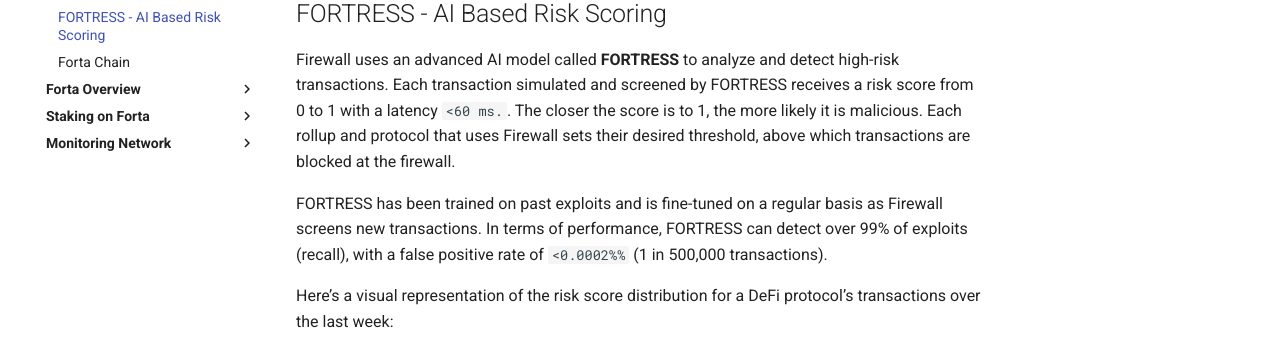
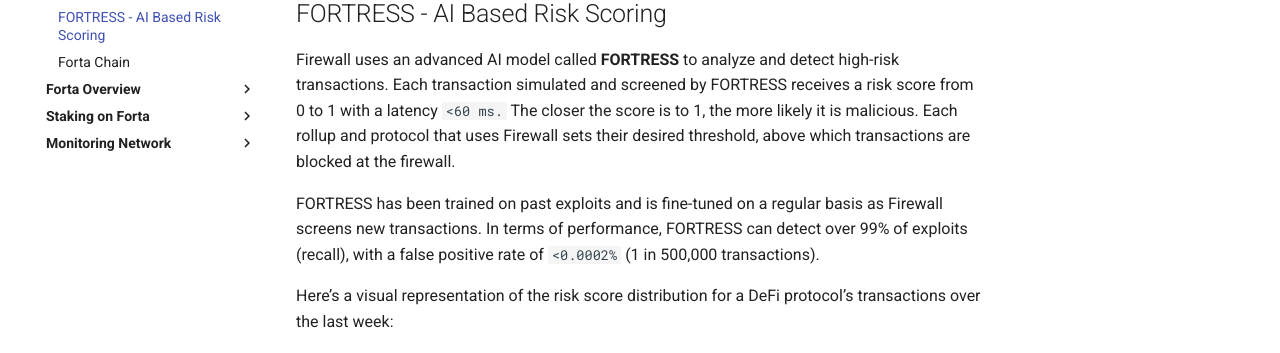
Before and after one commit to forta-network/docs, an MkDocs documentation site: the page built from docs/FORTRESS-ai-based-risk-scoring.md, in a window 1280 px wide and 1007 px high. Shown: the part 184-537 px from the top of the window. Built offline with MkDocs 1.6.1 and Material for MkDocs 9.7.7, drawn with Linux system fonts in a browser that asks for light colours.

```diff
--- a/docs/FORTRESS-ai-based-risk-scoring.md
+++ b/docs/FORTRESS-ai-based-risk-scoring.md
@@ -1,8 +1,8 @@
 ## FORTRESS - AI Based Risk Scoring
 
-Firewall uses an advanced AI model called **FORTRESS** to analyze and detect high-risk transactions. Each transaction simulated and screened by FORTRESS receives a risk score from 0 to 1 with a latency `<60 ms.`. The closer the score is to 1, the more likely it is malicious. Each rollup and protocol that uses Firewall sets their desired threshold, above which transactions are blocked at the firewall.
+Firewall uses an advanced AI model called **FORTRESS** to analyze and detect high-risk transactions. Each transaction simulated and screened by FORTRESS receives a risk score from 0 to 1 with a latency `<60 ms.` The closer the score is to 1, the more likely it is malicious. Each rollup and protocol that uses Firewall sets their desired threshold, above which transactions are blocked at the firewall.
 
-FORTRESS has been trained on past exploits and is fine-tuned on a regular basis as Firewall screens new transactions. In terms of performance, FORTRESS can detect over 99% of exploits (recall), with a false positive rate of `<0.0002%%` (1 in 500,000 transactions).
+FORTRESS has been trained on past exploits and is fine-tuned on a regular basis as Firewall screens new transactions. In terms of performance, FORTRESS can detect over 99% of exploits (recall), with a false positive rate of `<0.0002%` (1 in 500,000 transactions).
 
 Here’s a visual representation of the risk score distribution for a DeFi protocol’s transactions over the last week:
 
```
